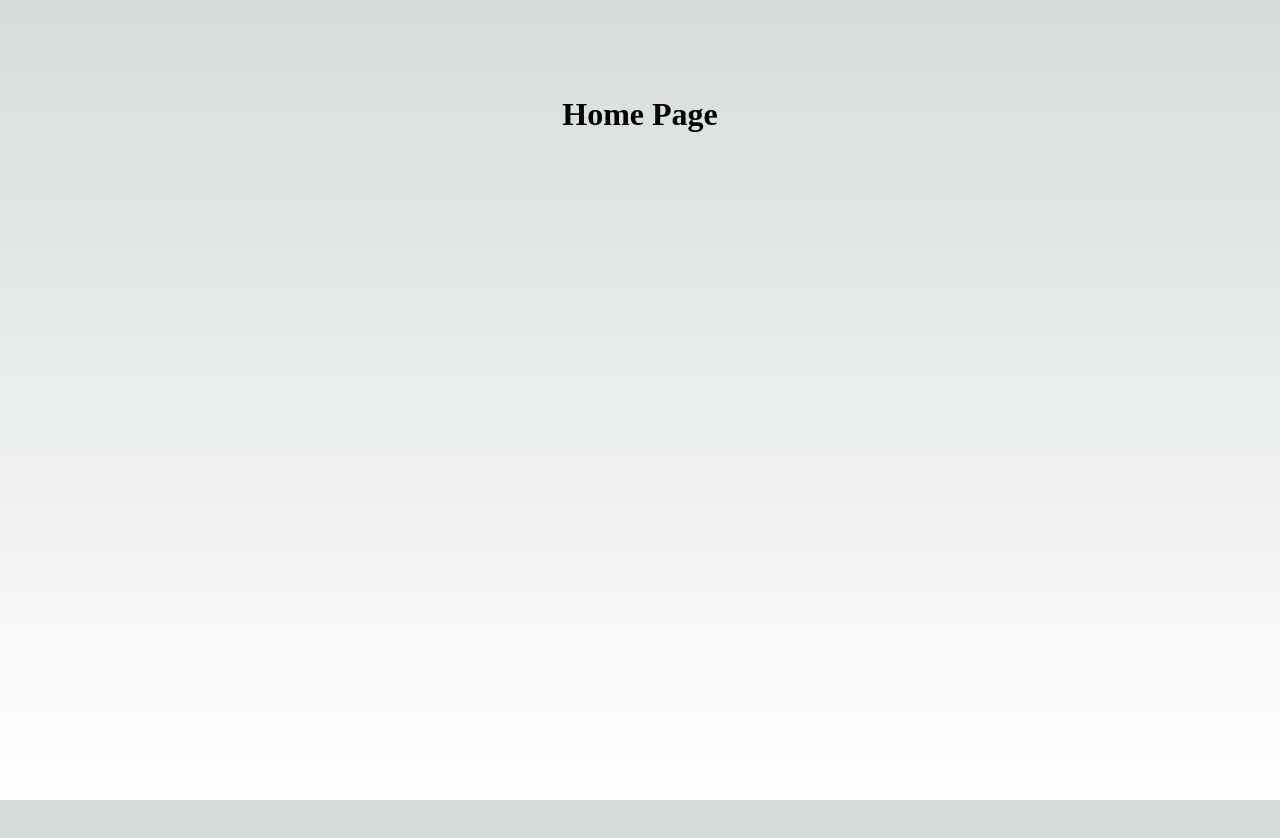
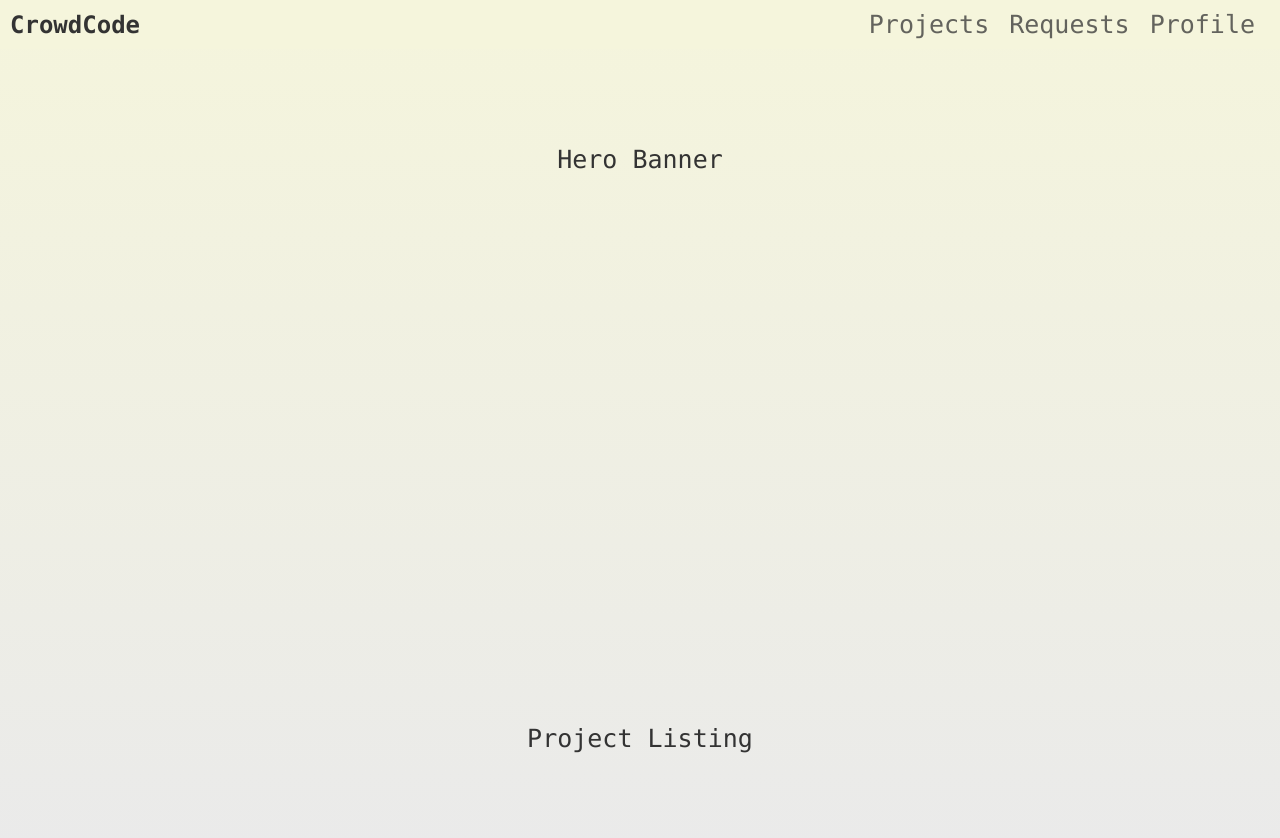
Before and after one commit to chuckchoiboi/crowdcode, a Next.js app: page / in a window 1280 px wide. Shown: the top 838 px of the page. Before the commit the page ends 800 px from the top, so only its background shows below. Built offline with nearby package versions, Linux system fonts and the light colour scheme.

Commit message:
add generic nav styling

```diff
--- a/app/globals.css
+++ b/app/globals.css
@@ -5,9 +5,11 @@
 		'Roboto Mono', 'Oxygen Mono', 'Ubuntu Monospace', 'Source Code Pro',
 		'Fira Mono', 'Droid Sans Mono', 'Courier New', monospace;
 
-  --foreground-rgb: 0, 0, 0;
-  --background-start-rgb: 214, 219, 220;
-  --background-end-rgb: 255, 255, 255;
+	--foreground-rgb: 51, 51, 51;
+	--link-rgb: 0, 102, 204;
+	--link-hover-rgb: 153, 204, 255;
+	--background-start-rgb: 245, 245, 220;
+	--background-end-rgb: 234, 234, 234;
 
 	--primary-glow: conic-gradient(
 		from 180deg at 50% 50%,
@@ -46,7 +48,10 @@
 		--background-start-rgb: 0, 0, 0;
 		--background-end-rgb: 0, 0, 0;
 
-    --primary-glow: radial-gradient(rgba(1, 65, 255, 0.4), rgba(1, 65, 255, 0));
+		--primary-glow: radial-gradient(
+			rgba(1, 65, 255, 0.4),
+			rgba(1, 65, 255, 0)
+		);
 		--secondary-glow: linear-gradient(
 			to bottom right,
 			rgba(1, 65, 255, 0),
@@ -86,6 +91,8 @@ body {
 }
 
 body {
+	font-family: var(--font-mono);
+	font-size: 25px;
 	color: rgb(var(--foreground-rgb));
 	background: linear-gradient(
 			to bottom,
@@ -96,8 +103,12 @@ body {
 }
 
 a {
-  color: inherit;
+	color: rgb(var(--link-rgb));
 	text-decoration: none;
+}
+
+a:hover {
+	color: rgb(var(--link-hover-rgb));
 }
 
 @media (prefers-color-scheme: dark) {
@@ -105,3 +116,12 @@ a {
 		color-scheme: dark;
 	}
 }
+
+.main {
+	display: flex;
+	flex-direction: column;
+	justify-content: space-between;
+	align-items: center;
+	padding: 6rem;
+	min-height: 100vh;
+}
--- a/app/layout.tsx
+++ b/app/layout.tsx
@@ -1,4 +1,6 @@
 import './globals.css';
+import MainNavigation from '@/components/ui/MainNavigation';
+
 export default function RootLayout({
 	children,
 }: {
@@ -6,7 +8,10 @@ export default function RootLayout({
 }) {
 	return (
 		<html lang="en">
-			<body>{children}</body>
+			<body>
+				<MainNavigation />
+				<main className="main">{children}</main>
+			</body>
 		</html>
 	);
 }
--- a/app/page.module.css
+++ /dev/null
@@ -1,8 +0,0 @@
-.main {
-	display: flex;
-	flex-direction: column;
-	justify-content: space-between;
-	align-items: center;
-	padding: 6rem;
-	min-height: 100vh;
-}
--- a/app/page.tsx
+++ b/app/page.tsx
@@ -1,10 +1,10 @@
-import Image from 'next/image';
-import styles from './page.module.css';
+import { Fragment } from 'react';
 
 export default function Home() {
 	return (
-		<main className={styles.main}>
-			<h1>Home Page</h1>
-		</main>
+		<Fragment>
+			<section>Hero Banner</section>
+			<section>Project Listing</section>
+		</Fragment>
 	);
 }
--- /dev/null
+++ b/components/ui/MainNavigation.module.css
@@ -0,0 +1,39 @@
+.header {
+	display: flex;
+	justify-content: space-between;
+	align-items: center;
+	padding: 10px;
+	background-color: #f5f5dc;
+}
+
+.logo {
+	display: flex;
+	align-items: center;
+}
+
+.logoText {
+	font-size: 24px;
+	font-weight: bold;
+	color: rgb(var(--foreground-rgb));
+}
+
+.menu ul {
+	list-style: none;
+	display: flex;
+	justify-content: space-between;
+}
+
+.menu li {
+	margin-right: 10px;
+}
+
+.menu a {
+	color: rgb(var(--foreground-rgb));
+	opacity: 75%;
+	padding: 5px;
+}
+
+.menu a:hover {
+	color: rgb(var(--foreground-rgb));
+	opacity: 100%;
+}
--- /dev/null
+++ b/components/ui/MainNavigation.tsx
@@ -0,0 +1,26 @@
+import Link from 'next/link';
+import styles from './MainNavigation.module.css';
+
+const MainNavigation = () => {
+	return (
+		<header className={styles.header}>
+			<Link className={styles.logo} href="/">
+				<span className={styles.logoText}>CrowdCode</span>
+			</Link>
+			<nav className={styles.menu}>
+				<ul>
+					<li>
+						<a href="#">Projects</a>
+					</li>
+					<li>
+						<a href="#">Requests</a>
+					</li>
+					<li>
+						<a href="#">Profile</a>
+					</li>
+				</ul>
+			</nav>
+		</header>
+	);
+};
+export default MainNavigation;
```
Lines whose indentation alone changed are shown as unchanged.
